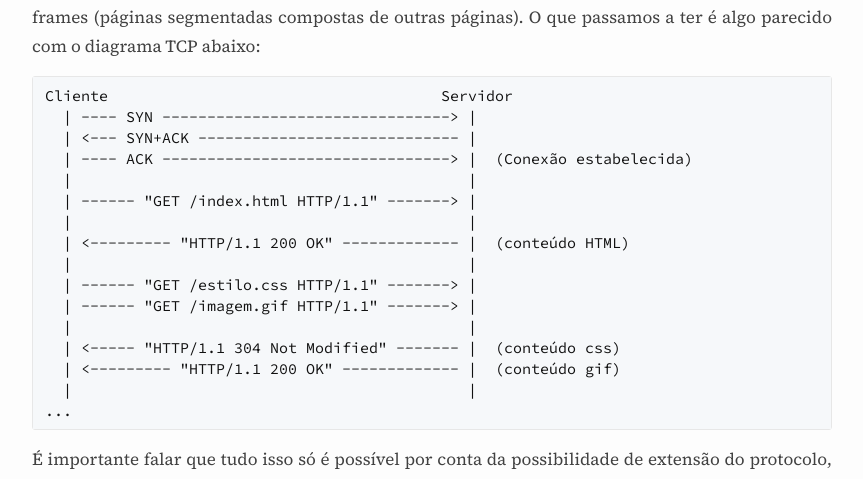
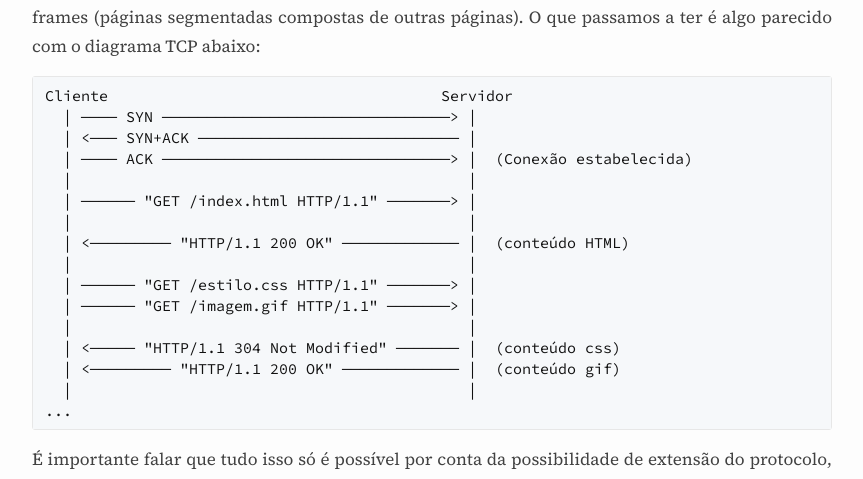
Before and after one commit to vndmtrx/vndmtrx.github.io, a Jekyll site: the page built from _posts/2026-03-21-historia-http.md, in a window 1280 px wide and 900 px high, scrolled down 6234 px. Shown: the part 174-653 px from the top of the window, without its empty margins (208-1071 px from the left). Built offline with Jekyll 4.4.1, drawn with Linux system fonts in a browser that asks for light colours; nearby versions of some CDN libraries; some of the changed text lies outside the part shown.

````diff
--- a/_posts/2026-03-21-historia-http.md
+++ b/_posts/2026-03-21-historia-http.md
@@ -47,16 +47,16 @@ Em termos do protocolo TCP, que foi o protocolo de transporte escolhido para ser
 
 ```
 Cliente                                     Servidor
-  | ---- SYN --------------------------------> |
-  | <--- SYN+ACK ----------------------------- |
-  | ---- ACK --------------------------------> |  (Conexão estabelecida)
-  |                                            |
-  | ---- "GET /index.html" ------------------> |
-  |                                            |
-  | <---- "<html>Conteúdo</html>" ------------ |  (conteúdo HTML)
-  |                                            |
-  | <--- FIN --------------------------------- |
-  | ---- ACK --------------------------------> |  (Conexão fechada)
+  │ ──── SYN ────────────────────────────────> │
+  │ <─── SYN+ACK ───────────────────────────── │
+  │ ──── ACK ────────────────────────────────> │  (Conexão estabelecida)
+  │                                            │
+  │ ──── "GET /index.html" ──────────────────> │
+  │                                            │
+  │ <──── "<html>Conteúdo</html>" ──────────── │  (conteúdo HTML)
+  │                                            │
+  │ <─── FIN ───────────────────────────────── │
+  │ ──── ACK ────────────────────────────────> │  (Conexão fechada)
 ```
 
 E essa era toda a essência do protocolo HTTP nessa versão. Não havia outros verbos além do `GET`, não havia cabeçalhos, não havia códigos de estado e nem de erro, e o servidor fechava a conexão TCP assim que terminava de enviar o recurso. No caso de algum erro (por exemplo, um arquivo inexistente), uma página era gerada e incluía uma descrição do problema. No entanto, para a época isso era o suficiente. Considerando tudo isso, protocolo HTTP e o WWW resolviam os seguintes problemas da época:
@@ -196,20 +196,20 @@ Os dois primeiros recursos melhoraram muito a latência no carregamento completo
 
 ```
 Cliente                                     Servidor
-  | ---- SYN --------------------------------> |
-  | <--- SYN+ACK ----------------------------- |
-  | ---- ACK --------------------------------> |  (Conexão estabelecida)
-  |                                            |
-  | ------ "GET /index.html HTTP/1.1" -------> |
-  |                                            |
-  | <--------- "HTTP/1.1 200 OK" ------------- |  (conteúdo HTML)
-  |                                            |
-  | ------ "GET /estilo.css HTTP/1.1" -------> |
-  | ------ "GET /imagem.gif HTTP/1.1" -------> |
-  |                                            |
-  | <----- "HTTP/1.1 304 Not Modified" ------- |  (conteúdo css)
-  | <--------- "HTTP/1.1 200 OK" ------------- |  (conteúdo gif)
-  |                                            |
+  │ ──── SYN ────────────────────────────────> │
+  │ <─── SYN+ACK ───────────────────────────── │
+  │ ──── ACK ────────────────────────────────> │  (Conexão estabelecida)
+  │                                            │
+  │ ────── "GET /index.html HTTP/1.1" ───────> │
+  │                                            │
+  │ <───────── "HTTP/1.1 200 OK" ───────────── │  (conteúdo HTML)
+  │                                            │
+  │ ────── "GET /estilo.css HTTP/1.1" ───────> │
+  │ ────── "GET /imagem.gif HTTP/1.1" ───────> │
+  │                                            │
+  │ <───── "HTTP/1.1 304 Not Modified" ─────── │  (conteúdo css)
+  │ <───────── "HTTP/1.1 200 OK" ───────────── │  (conteúdo gif)
+  │                                            │
 ...
 ```
 
@@ -246,15 +246,15 @@ Apesar das vantagens, o protocolo SPDY era um protocolo proprietário do Google,
 - O protocolo passa a ser um protocolo multiplexado: Requisições paralelas além de poderem ser feitas na mesma requisição, agora podem ser respondidas em qualquer ordem e permitindo a transferência de todos os recursos concomitantemente, sem a necessidade de se esperar a transferência de um recurso para o início da transferência do próximo
 
 ```
-+-----------------------------------------------+
-|                 Length (24)                   |
-+---------------+---------------+---------------+
-|   Type (8)    |   Flags (8)   |
-+-+-------------+---------------+-------------------------------+
-|R|                 Stream Identifier (31)                      |
-+=+=============================================================+
-|                   Frame Payload (0...)                      ...
-+---------------------------------------------------------------+
+┌───────────────────────────────────────────────┐
+│                 Length (24)                   │
+├───────────────┬───────────────┬───────────────┤
+│   Type (8)    │   Flags (8)   │
+├─┬─────────────┴───────────────┼───────────────────────────────┐
+│R│                 Stream Identifier (31)                      │
+├─┴─────────────────────────────────────────────────────────────┤
+│                   Frame Payload (0...)                      ...
+└───────────────────────────────────────────────────────────────┘
 ```
 
 A estrutura de frames claramente trazia uma vantagem na transmissão de dados entre navegador e servidor, por identificar cada fluxo de transferência de forma individualizada, permitindo a reconstituição dos fluxos originais após passar por dentro do TCP, que passa a agir como um túnel para os fluxos estipulados entre os dois agentes.
@@ -333,7 +333,7 @@ Falamos de HTTP o tempo todo mas não mencionamos **HTTPS** ou criptografia. Por
 ### O Modelo do HTTPS: HTTP Envelopado em TLS
 
 ```
-Navegador -> [Criptografia TLS] -> HTTP -> Servidor
+Navegador ──> [Criptografia TLS] ──> HTTP ──> Servidor
 ```
 
 *O tráfego HTTP convencional é totalmente cifrado dentro de uma sessão TLS antes de trafegar pelo TCP.*
````
Also changed, not shown: _posts/2026-08-15-k8sbox-visao-geral.md (+27 -27 lines), _posts/2026-08-21-12-factor-app-pesadelos-e-pratica.md (+15 -15 lines), _posts/2026-08-28-reforma-tributaria-para-dummies.md (+6 -6 lines), .agents/skills/blog-posts/SKILL.md.
